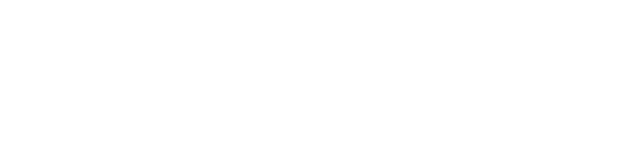
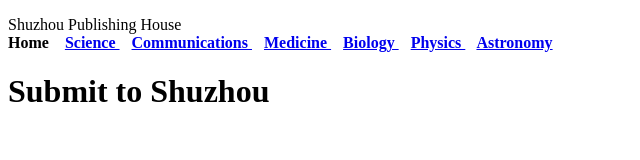
Before and after one commit to shpub/shpub.github.io, a plain HTML site: page index.html in a window 1280 px wide. Shown: the whole page, without its empty margins (0-640 px from the left). Drawn offline with Linux system fonts and the light colour scheme.

Commit message:
Update index.html

```diff
--- a/index.html
+++ b/index.html
@@ -1,2 +1,44 @@
 <!doctype html>
 <shz clinet number="1220"/>
+<html>
+  <head>
+    <title>Home - Shuzhou Publishing House</title>
+  </head>
+  <style>
+    .shuzhou{
+     font-family:"Product Sans";
+    }
+  </style>
+  <body class="shuzhou">
+    <p>
+      Shuzhou Publishing House<br>
+      <b>Home
+      &nbsp;&nbsp;
+      <a href="#" onclick="window.location.href='https://shpub.github.io/science'">
+          Science
+      </a>
+      &nbsp;&nbsp;
+      <a href="#" onclick="window.location.href='https://shpub.github.io/communications'">
+          Communications
+      </a>
+      &nbsp;&nbsp;
+      <a href="#" onclick="window.location.href='https://shpub.github.io/medicine'">
+          Medicine
+      </a>
+      &nbsp;&nbsp;
+      <a href="#" onclick="window.location.href='https://shpub.github.io/science'">
+          Biology
+      </a>
+      &nbsp;&nbsp;
+      <a href="#" onclick="window.location.href='https://shpub.github.io/physics'">
+          Physics
+      </a>
+      &nbsp;&nbsp;
+      <a href="#" onclick="window.location.href='https://shpub.github.io/astronomy'">
+          Astronomy
+      </a>
+      </b>
+    </p>
+    <h1>Submit to Shuzhou</h1><a href="#" onclick="window.location.href='https://shpub.github.io/submit/'"
+  </body>
+</html>
```
